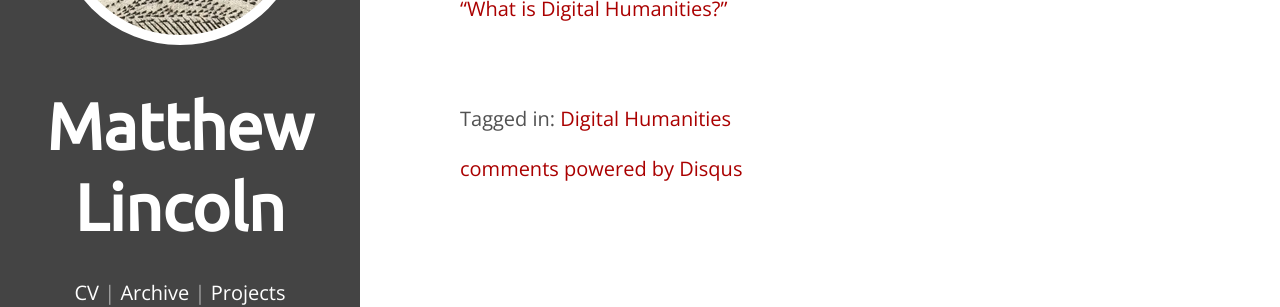
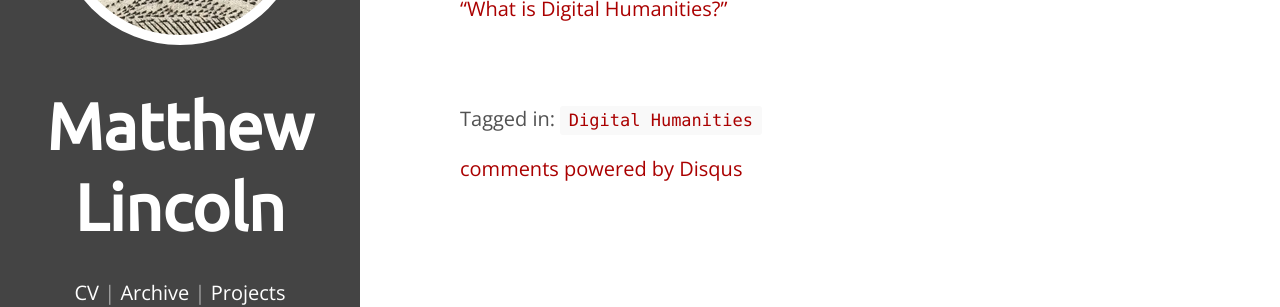
Before and after one commit to mdlincoln/mdlincoln.github.io, a Jekyll site: the page built from _posts/2013-06-07-what-is-digital-humanities.markdown, in a window 1280 px wide. Shown: the part 285-592 px from the top of the page. Built offline with Jekyll 4.4.1, drawn with Linux system fonts in a browser that asks for light colours; nearby versions of some CDN libraries; comment, search, counter and statistics services are not loaded.

Commit message:
Render tag links in monospace

```diff
--- a/_layouts/post.html
+++ b/_layouts/post.html
@@ -9,7 +9,7 @@ layout: default
   {{ content }}
 </div>
 
-<p class="meta">Tagged in: {% for tag in page.tags %}<a href="/tags/{{ tag | downcase | replace: ' ', '_' }}.html">{{ tag }}</a>{% if forloop.last %}{% else %}, {% endif %}{% endfor %}</p>
+<p class="meta">Tagged in: {% for tag in page.tags %}<code><a href="/tags/{{ tag | downcase | replace: ' ', '_' }}.html">{{ tag }}</a></code>{% if forloop.last %}{% else %}, {% endif %}{% endfor %}</p>
 
 
 {% if site.enable_disqus %}
```
